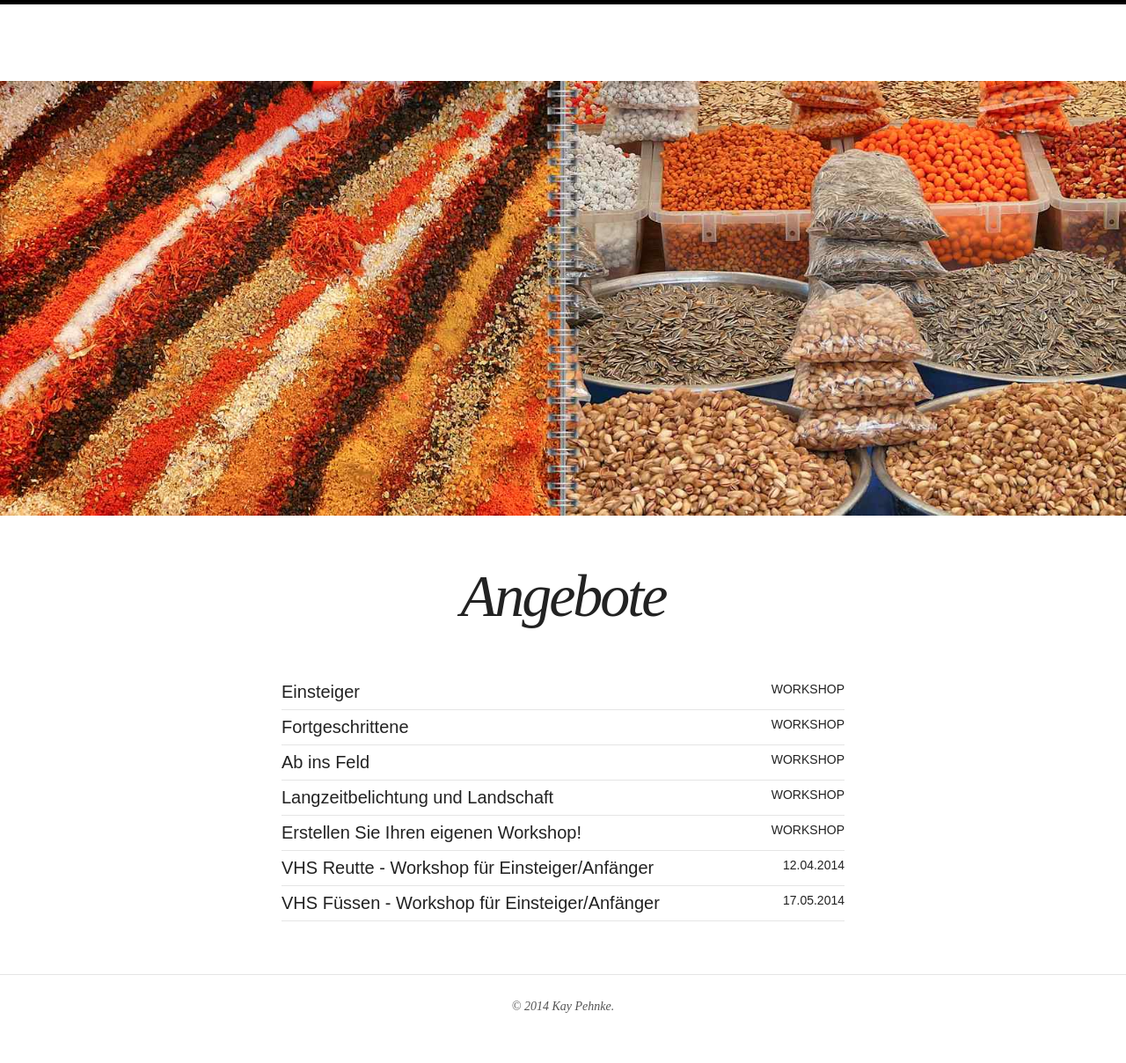
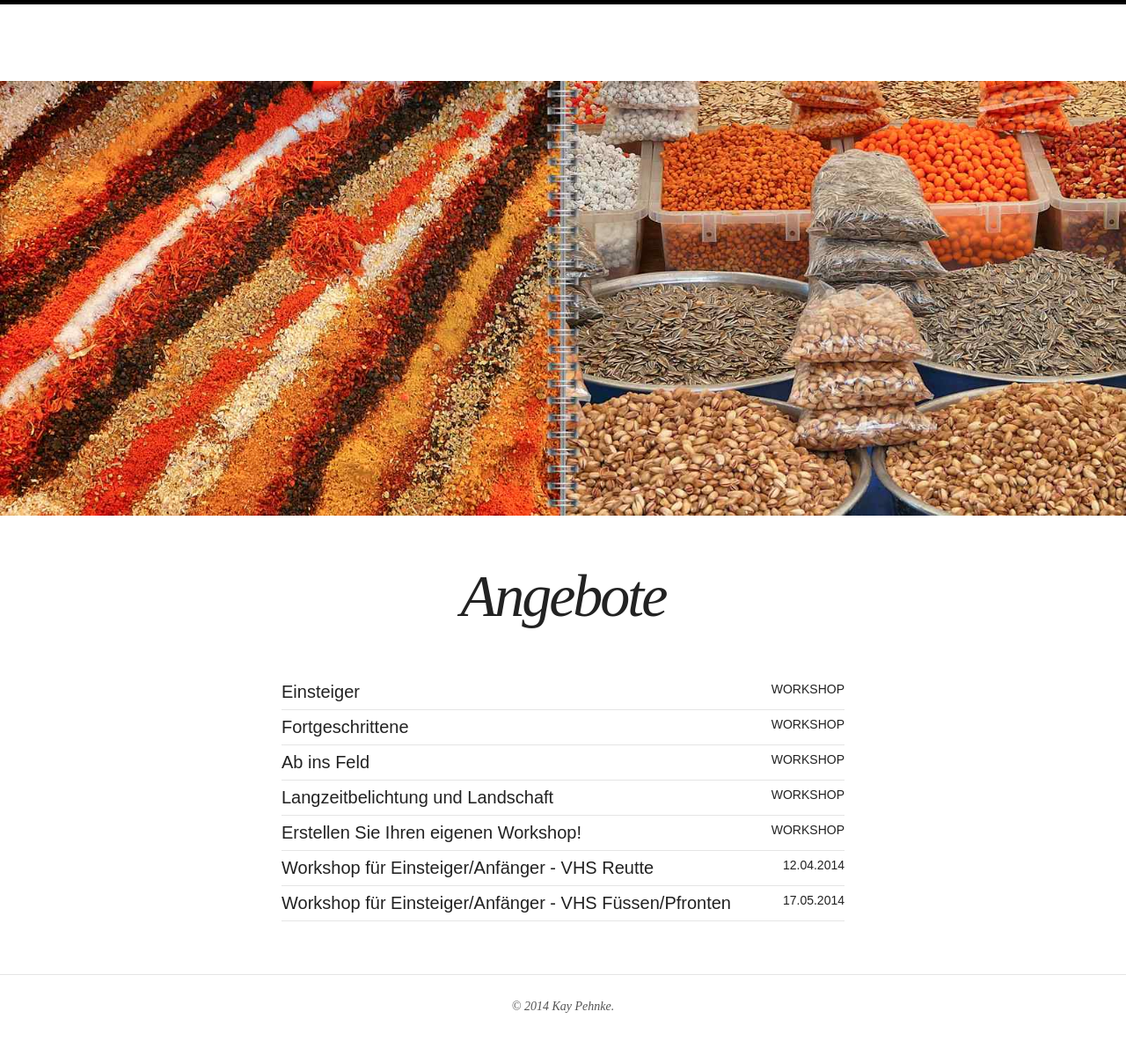
Before and after one commit to kay-pehnke/kay-pehnke.github.io, a Jekyll site: the page built from offers.html, in a window 1280 px wide. Shown: the whole page at 88% size. Built offline with Jekyll 4.4.1, drawn with Linux system fonts in a browser that asks for light colours; nearby versions of some CDN libraries.

Commit message:
Text Änderung: Workshop VHS

```diff
--- a/offers.html
+++ b/offers.html
@@ -23,6 +23,6 @@ share: false
 
 
 <ul class="post-list">
- <li><article><a href="http://www.vhs-tirol.at/page.cfm?vpath=kurse&fachbereichId=0&kursnr=919&zid=244&tuwasid=2219">VHS Reutte - Workshop für Einsteiger/Anfänger<span class="entry-date">12.04.2014</span></a></article></li>
- <li><article><a href="https://vhs-fuessen.de/Veranstaltung/cmx5178fb94b30fa.html">VHS Füssen - Workshop für Einsteiger/Anfänger<span class="entry-date">17.05.2014</span></a></article></li>
+ <li><article><a href="http://www.vhs-tirol.at/page.cfm?vpath=kurse&fachbereichId=0&kursnr=919&zid=244&tuwasid=2219">Workshop für Einsteiger/Anfänger - VHS Reutte<span class="entry-date">12.04.2014</span></a></article></li>
+ <li><article><a href="https://vhs-fuessen.de/Veranstaltung/cmx5178fb94b30fa.html">Workshop für Einsteiger/Anfänger - VHS Füssen/Pfronten<span class="entry-date">17.05.2014</span></a></article></li>
 </ul>
```
